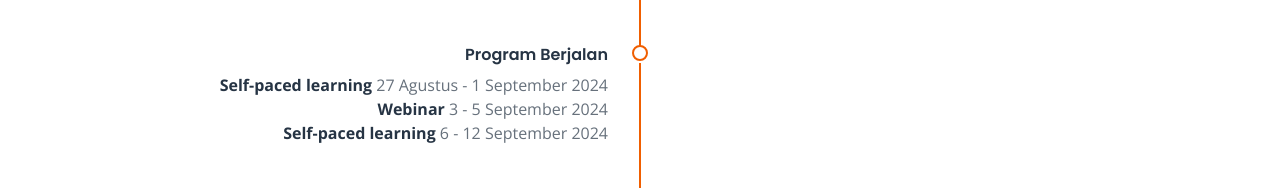
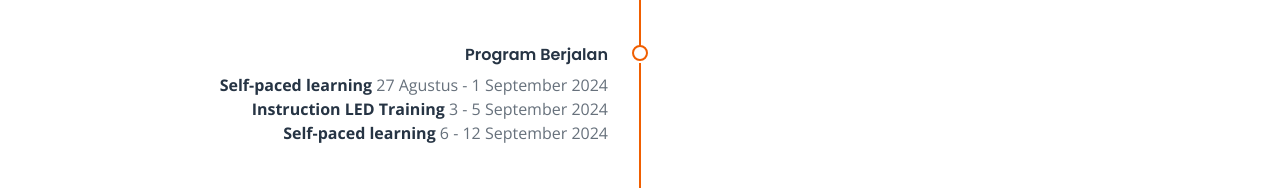
Before and after one commit to Kartu-Prakerja/alibaba-cloud-academy, a website: page index.pug in a window 1280 px wide. Shown: the part 2891-3079 px from the top of the page. Drawn offline with nearby package versions, Linux system fonts and the light colour scheme; files that its build step writes are made by us from their sources.

Commit message:
Update text pada timeline
webinar menjadi Instruction LED Training

```diff
--- a/pug/home/section_timeline.pug
+++ b/pug/home/section_timeline.pug
@@ -31,7 +31,7 @@ section.section-timeline
                       span.text-secondary 27 Agustus - 1 September 2024
 
                     p.mb-0
-                      b.text-dark Webinar
+                      b.text-dark Instruction LED Training
                       span.text-secondary 3 - 5 September 2024
 
                     p
```
Also changed, not shown: index.html.
